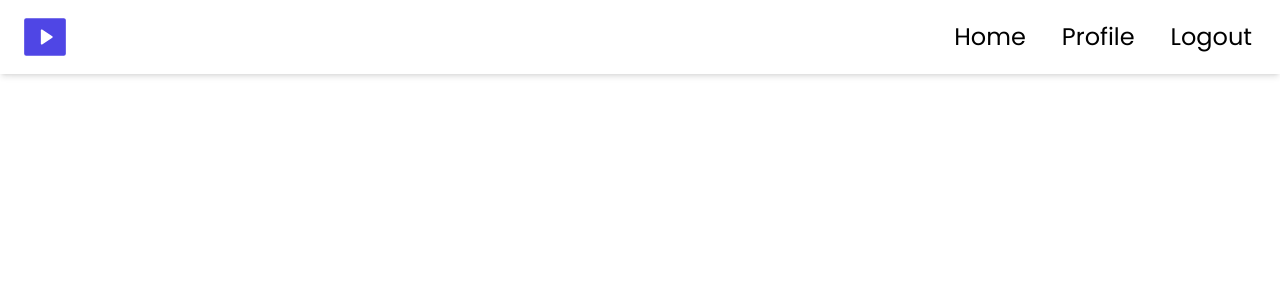
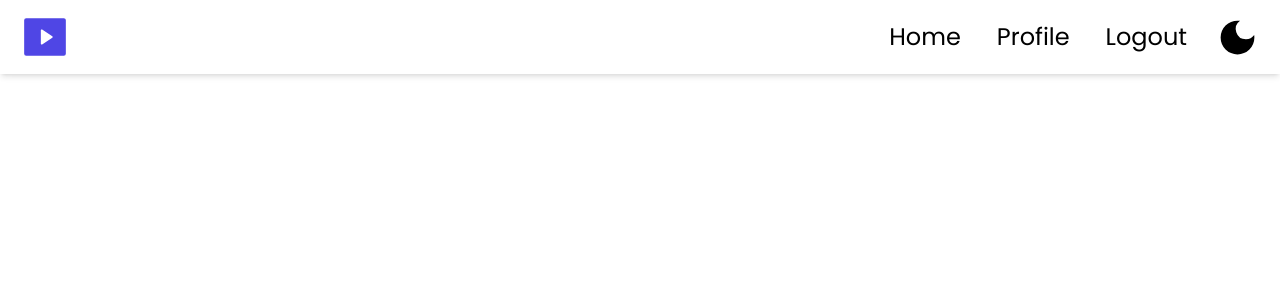
Before and after one commit to ryan-k8/myFlixLib, a React (Create React App) app: page / in a window 1280 px wide. Shown: the top 300 px of the page. Built offline with nearby package versions, Linux system fonts and the light colour scheme.

Commit message:
theme mode toggler

```diff
--- a/src/App.js
+++ b/src/App.js
@@ -1,10 +1,17 @@
+import { useState } from "react";
 import Navbar from "./components/Navbar";
 
 function App() {
+  const [mode, setMode] = useState("light");
+
+  const changeMode = (mode) => {
+    setMode(mode);
+  };
+
   return (
-    <div className="App__wrapper">
-      <div className="App  dark:bg-gray-800 h-screen w-100">
-        <Navbar />
+    <div className={`${mode}`}>
+      <div className="App dark:bg-gray-800 h-screen w-100">
+        <Navbar mode={mode} changeMode={changeMode} />
       </div>
     </div>
   );
--- a/src/components/Navbar.js
+++ b/src/components/Navbar.js
@@ -2,8 +2,9 @@ import { useState, useRef } from "react";
 import { RiMovieFill } from "react-icons/ri";
 import { RiMenu3Fill } from "react-icons/ri";
 import { RiCloseFill } from "react-icons/ri";
+import { MdDarkMode, MdLightMode } from "react-icons/md";
 
-export default function Navbar() {
+export default function Navbar({ mode, changeMode }) {
   const [open, setOpen] = useState(false);
   const mobileNavRef = useRef();
 
@@ -40,6 +41,21 @@ export default function Navbar() {
                   Logout
                 </a>
               </li>
+              <div>
+                {mode === "light" ? (
+                  <MdDarkMode
+                    size={45}
+                    className="cursor-pointer"
+                    onClick={() => changeMode("dark")}
+                  />
+                ) : (
+                  <MdLightMode
+                    size={45}
+                    className="cursor-pointer text-white"
+                    onClick={() => changeMode("light")}
+                  />
+                )}
+              </div>
               <div className="md:hidden relative">
                 <div
                   className="absolute hidden bottom-[-20px] top-[3.2rem] z-5 h-[10rem] rounded-md transition-all w-[90vw] sm:w-[70vw]  right-2 p-5 text-black shadow-2xl shadow-indigo-600/15 border-3 border-slate-200 bg-white dark:bg-gray-700 dark:text-white w-[90vw] dark:border-none "
```
